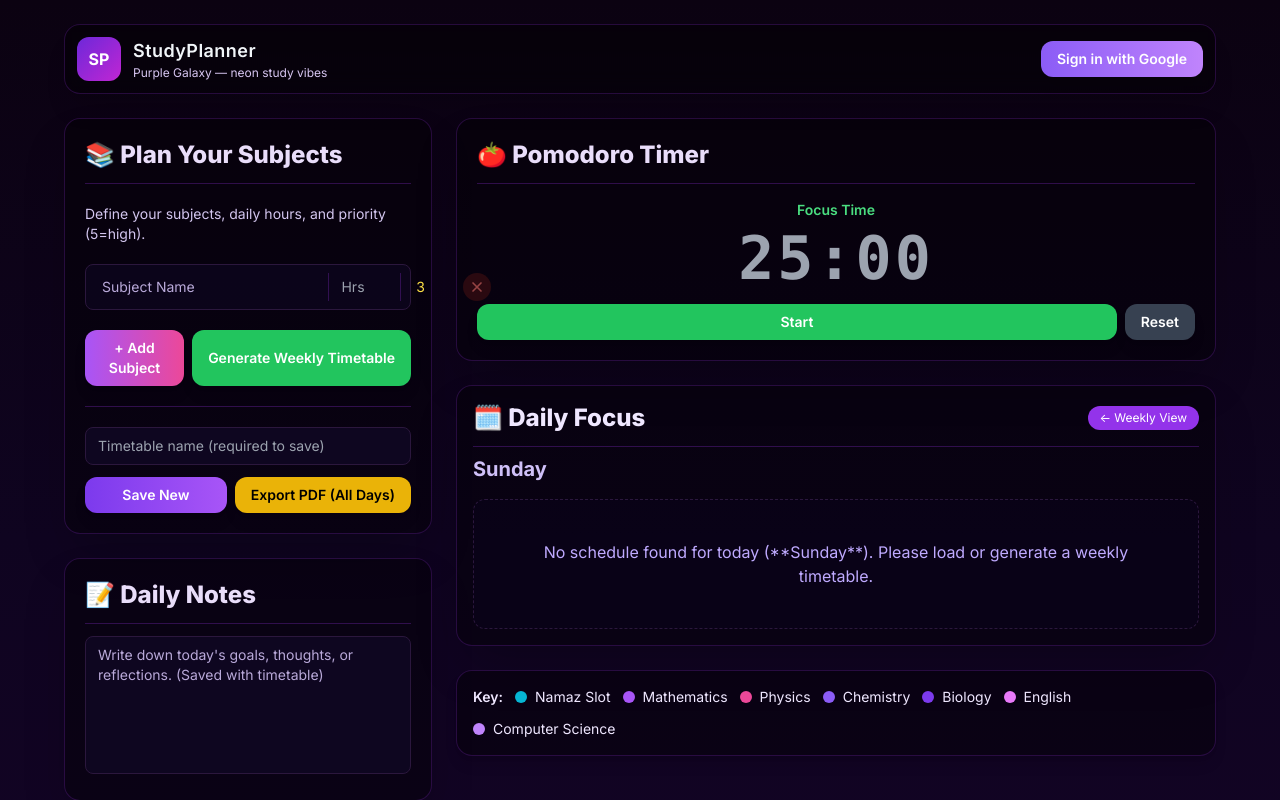
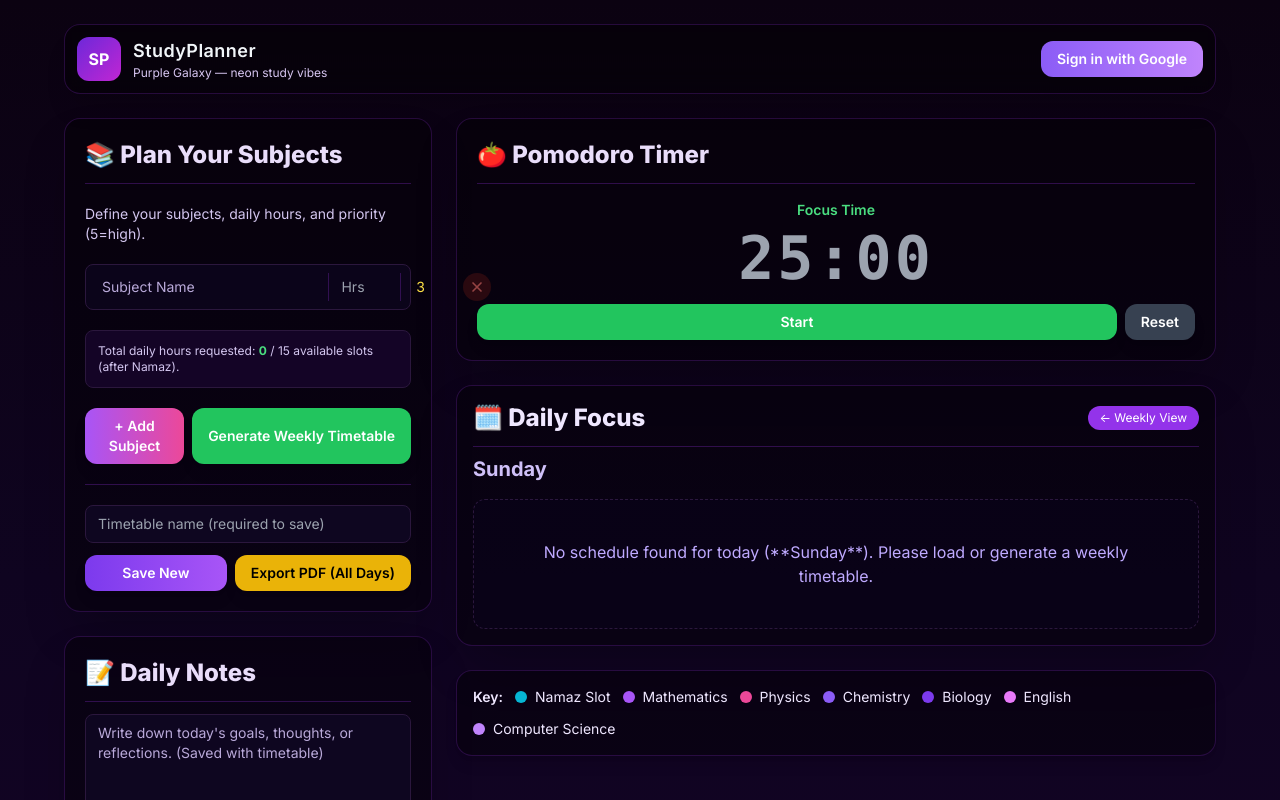
Before and after one commit to kaifislam02-ops/studyplanner, a Next.js app: page / in a window 1280 px wide. Shown: the top 800 px of the page. Built offline with nearby package versions, Linux system fonts and the light colour scheme.

Commit message:
Feat: Added guided planning feedback to generation flow, checking requested hours vs. available slots.

```diff
--- a/app/page.tsx
+++ b/app/page.tsx
@@ -33,6 +33,9 @@ const NAMAZ_SLOTS = [
 
 // Hours of the day (4 AM to 11 PM) - 20 slots
 const DAY_HOURS = Array.from({ length: 20 }, (_, i) => i + 4);
+
+// The number of available slots per day for study (Total slots - Namaz slots)
+const TOTAL_DAILY_STUDY_SLOTS = DAY_HOURS.length - NAMAZ_SLOTS.length; // 20 - 5 = 15
 
 // Colors for subjects (used for small legend chips)
 const COLORS = ["#A855F7","#EC4899","#8B5CF6","#7C3AED","#E879F9","#C084FC","#D946EF"];
@@ -158,7 +161,7 @@ const PomodoroTimer = ({ neonButtonClass }: { neonButtonClass: (color: string) =
 };
 
 
-// --- Timetable Display Component (NEW/REFACTORED) ---
+// --- Timetable Display Component ---
 const TimetableDisplay = ({ weeklyTimetable, selectedDay, setSelectedDay, subjects, toggleCompletion, updateSlotSubject, viewMode, setViewMode }: {
     weeklyTimetable: WeeklyTimetable,
     selectedDay: string,
@@ -178,7 +181,6 @@ const TimetableDisplay = ({ weeklyTimetable, selectedDay, setSelectedDay, subjec
         if (newMode === 'daily') {
             setSelectedDay(getTodayName());
         } else {
-            // When switching to weekly, if the current day is not in the WEEK_DAYS list, default to Monday
             if (!WEEK_DAYS.includes(selectedDay)) {
                 setSelectedDay('Monday');
             }
@@ -310,7 +312,6 @@ export default function Home() {
 
   const [weeklyTimetable, setWeeklyTimetable] = useState<WeeklyTimetable>({});
   const [selectedDay, setSelectedDay] = useState<string>("Monday");
-  // NEW STATE: View mode
   const [viewMode, setViewMode] = useState<'daily' | 'weekly'>('daily');
 
   const [user, setUser] = useState<User | null>(null);
@@ -320,6 +321,21 @@ export default function Home() {
   const timetableRef = useRef<HTMLDivElement | null>(null);
   const [loadingSave, setLoadingSave] = useState(false);
   const [notes, setNotes] = useState<string>("");
+
+  // --- NEW: Calculate required vs available hours ---
+  const { totalRequestedHours, maxPossibleDailyHours } = useMemo(() => {
+    const hours = subjects.reduce((sum, s) => {
+      const hrs = parseInt(s.hours || "0");
+      return sum + hrs;
+    }, 0);
+
+    return {
+        totalRequestedHours: hours,
+        maxPossibleDailyHours: TOTAL_DAILY_STUDY_SLOTS // 15
+    };
+  }, [subjects]);
+  // --- END: NEW useMemo ---
+
 
   // Google Sign-In & Auth
   const login = async () => {
@@ -338,8 +354,8 @@ export default function Home() {
     setUser(null);
     setSubjects([{ id: createId(), name: "", hours: "", priority: "3" }]);
     setWeeklyTimetable({});
-    setSelectedDay(getTodayName()); // Reset to today
-    setViewMode('daily'); // Reset to daily
+    setSelectedDay(getTodayName());
+    setViewMode('daily');
     setSavedTimetables([]);
     setSelectedTimetableId("");
     setTimetableName("");
@@ -427,16 +443,34 @@ export default function Home() {
     return dailyGrid;
   }, [subjects]);
 
-  // Function to generate the entire weekly timetable
+  // MODIFIED: Function to generate the entire weekly timetable with checks
   const generateWeeklyTimetable = () => {
+
+    // --- NEW CHECK LOGIC ---
+    if (totalRequestedHours === 0) {
+        alert("Please define at least one subject with study hours before generating the timetable.");
+        return;
+    }
+
+    if (totalRequestedHours > maxPossibleDailyHours) {
+        const confirmExceed = confirm(
+            `You have requested ${totalRequestedHours} hours of study, but there are only ${maxPossibleDailyHours} available slots per day (after Namaz). \n\nThis means some slots will be filled randomly or left as 'Free'. \n\nDo you want to proceed anyway?`
+        );
+        if (!confirmExceed) return;
+    } else if (totalRequestedHours < maxPossibleDailyHours / 2) {
+        const confirmLow = confirm(
+            `You have requested only ${totalRequestedHours} hours of study for a day that has ${maxPossibleDailyHours} available slots. \n\nMost of your day will be marked as 'Free'. \n\nDo you want to proceed anyway?`
+        );
+        if (!confirmLow) return;
+    }
+    // --- END NEW CHECK LOGIC ---
+
     const newWeeklyTimetable: WeeklyTimetable = {};
     WEEK_DAYS.forEach(day => {
-        // Generate a fresh, random schedule for each day
         newWeeklyTimetable[day] = generateDailyTimetable();
     });
     setWeeklyTimetable(newWeeklyTimetable);
 
-    // Switch to daily view and select today's day after generation
     setViewMode('daily');
     setSelectedDay(getTodayName());
   };
@@ -771,7 +805,15 @@ export default function Home() {
                     ))}
                 </div>
 
-                {/* New Weekly Generator Button */}
+                {/* NEW: Planning Feedback */}
+                <div className="text-xs p-3 rounded-lg bg-[#140426] border border-[#2b173d]">
+                    <p className="text-[#d3c6ef]">
+                        Total daily hours requested: <strong className={totalRequestedHours > maxPossibleDailyHours ? 'text-red-400' : 'text-green-400'}>{totalRequestedHours}</strong> / {maxPossibleDailyHours} available slots (after Namaz).
+                    </p>
+                </div>
+
+
+                {/* Weekly Generator Button */}
                 <div className="flex gap-2">
                     <button onClick={addSubject} className={neonButtonClass("flex-1 bg-gradient-to-r from-[#A855F7] to-[#EC4899] text-white")}>+ Add Subject</button>
                     <button onClick={generateWeeklyTimetable} className={neonButtonClass("bg-green-500 hover:bg-green-600 text-white")}>Generate Weekly Timetable</button>
```
